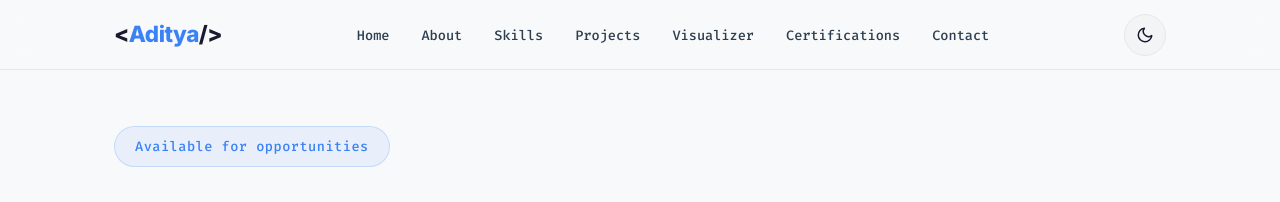
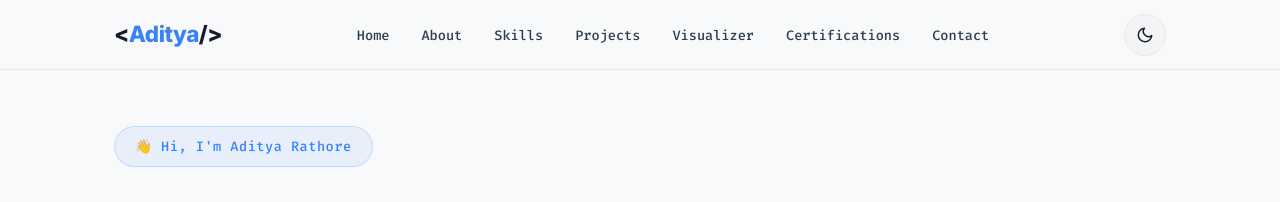
Before and after one commit to Aditya24Rathore/portfolio, a React (Vite) app: page / in a window 1280 px wide. Shown: the top 202 px of the page. Built offline with nearby package versions, Linux system fonts and the light colour scheme.

Commit message:
Update hero badge text to introduce the developer

```diff
--- a/src/components/Hero.jsx
+++ b/src/components/Hero.jsx
@@ -57,7 +57,7 @@ function Hero() {
       <div className="container">
         <div className="hero-content" ref={heroRef}>
           <div className="hero-badge">
-            Available for opportunities
+            👋 Hi, I'm Aditya Rathore
           </div>
           <h1 className="hero-title">
             Software Developer
```
